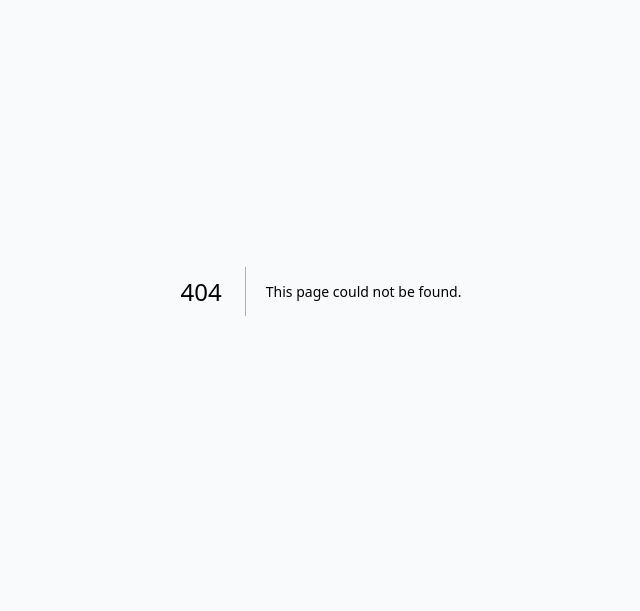
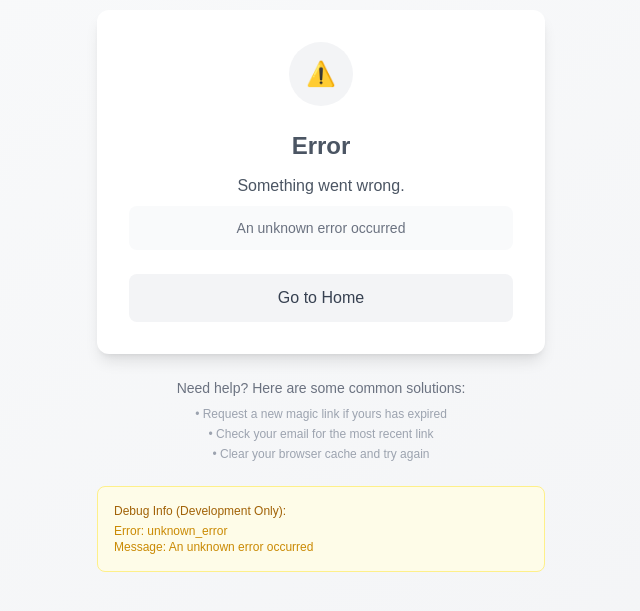
Before and after one commit to writer169/testmagiclink, a Next.js app: page /auth/error in a window 1280 px wide. Before the commit this address had no page. Shown: the part 109-720 px from the top of the page, without its empty margins (319-959 px from the left). Built offline with nearby package versions, Linux system fonts and the light colour scheme.

Commit message:
Create src/app/auth/error/page.tsx

```diff
--- /dev/null
+++ b/src/app/auth/error/page.tsx
@@ -0,0 +1,148 @@
+'use client';
+
+import { useSearchParams } from 'next/navigation';
+import { Suspense } from 'react';
+
+function ErrorContent() {
+  const searchParams = useSearchParams();
+  const error = searchParams.get('error') || 'unknown_error';
+  const message = searchParams.get('message') || 'An unknown error occurred';
+
+  const getErrorDetails = (error: string) => {
+    switch (error) {
+      case 'unauthorized':
+        return {
+          title: 'Authentication Required',
+          description: 'You need to authenticate to access this page.',
+          icon: '🔒',
+          color: 'text-amber-600',
+          bgColor: 'bg-amber-100',
+        };
+      case 'auth_failed':
+        return {
+          title: 'Authentication Failed',
+          description: 'Your magic link is invalid, expired, or has already been used.',
+          icon: '❌',
+          color: 'text-red-600',
+          bgColor: 'bg-red-100',
+        };
+      case 'network_error':
+        return {
+          title: 'Network Error',
+          description: 'There was a problem connecting to our servers.',
+          icon: '🌐',
+          color: 'text-orange-600',
+          bgColor: 'bg-orange-100',
+        };
+      case 'expired':
+        return {
+          title: 'Link Expired',
+          description: 'Your magic link has expired.',
+          icon: '⏰',
+          color: 'text-purple-600',
+          bgColor: 'bg-purple-100',
+        };
+      case 'already_used':
+        return {
+          title: 'Link Already Used',
+          description: 'This magic link has already been used.',
+          icon: '✅',
+          color: 'text-blue-600',
+          bgColor: 'bg-blue-100',
+        };
+      default:
+        return {
+          title: 'Error',
+          description: 'Something went wrong.',
+          icon: '⚠️',
+          color: 'text-gray-600',
+          bgColor: 'bg-gray-100',
+        };
+    }
+  };
+
+  const errorDetails = getErrorDetails(error);
+
+  const handleRetry = () => {
+    window.location.reload();
+  };
+
+  const handleGoHome = () => {
+    window.location.href = '/';
+  };
+
+  return (
+    <div className="min-h-screen bg-gradient-to-br from-gray-50 to-gray-100 flex items-center justify-center p-4">
+      <div className="max-w-md w-full">
+        <div className="bg-white rounded-xl shadow-lg p-8 text-center">
+          <div className={`w-16 h-16 ${errorDetails.bgColor} rounded-full flex items-center justify-center mx-auto mb-6`}>
+            <span className="text-2xl">{errorDetails.icon}</span>
+          </div>
+
+          <h1 className={`text-2xl font-semibold ${errorDetails.color} mb-3`}>
+            {errorDetails.title}
+          </h1>
+
+          <p className="text-gray-600 mb-2">
+            {errorDetails.description}
+          </p>
+
+          {message !== errorDetails.description && (
+            <p className="text-sm text-gray-500 mb-6 bg-gray-50 p-3 rounded-lg">
+              {message}
+            </p>
+          )}
+
+          <div className="space-y-3">
+            {error === 'network_error' && (
+              <button
+                onClick={handleRetry}
+                className="w-full px-6 py-3 bg-blue-600 text-white rounded-lg hover:bg-blue-700 transition-colors duration-200 font-medium"
+              >
+                Try Again
+              </button>
+            )}
+
+            <button
+              onClick={handleGoHome}
+              className="w-full px-6 py-3 bg-gray-100 text-gray-700 rounded-lg hover:bg-gray-200 transition-colors duration-200 font-medium"
+            >
+              Go to Home
+            </button>
+          </div>
+        </div>
+
+        <div className="mt-6 text-center">
+          <p className="text-sm text-gray-500 mb-2">
+            Need help? Here are some common solutions:
+          </p>
+          <div className="text-xs text-gray-400 space-y-1">
+            <p>• Request a new magic link if yours has expired</p>
+            <p>• Check your email for the most recent link</p>
+            <p>• Clear your browser cache and try again</p>
+          </div>
+        </div>
+
+        {process.env.NODE_ENV === 'development' && (
+          <div className="mt-6 p-4 bg-yellow-50 border border-yellow-200 rounded-lg">
+            <p className="text-xs text-yellow-700 font-medium mb-1">Debug Info (Development Only):</p>
+            <p className="text-xs text-yellow-600">Error: {error}</p>
+            <p className="text-xs text-yellow-600">Message: {message}</p>
+          </div>
+        )}
+      </div>
+    </div>
+  );
+}
+
+export default function ErrorPage() {
+  return (
+    <Suspense fallback={
+      <div className="min-h-screen bg-gradient-to-br from-gray-50 to-gray-100 flex items-center justify-center p-4">
+        <div className="animate-spin rounded-full h-8 w-8 border-b-2 border-gray-600"></div>
+      </div>
+    }>
+      <ErrorContent />
+    </Suspense>
+  );
+}
```
